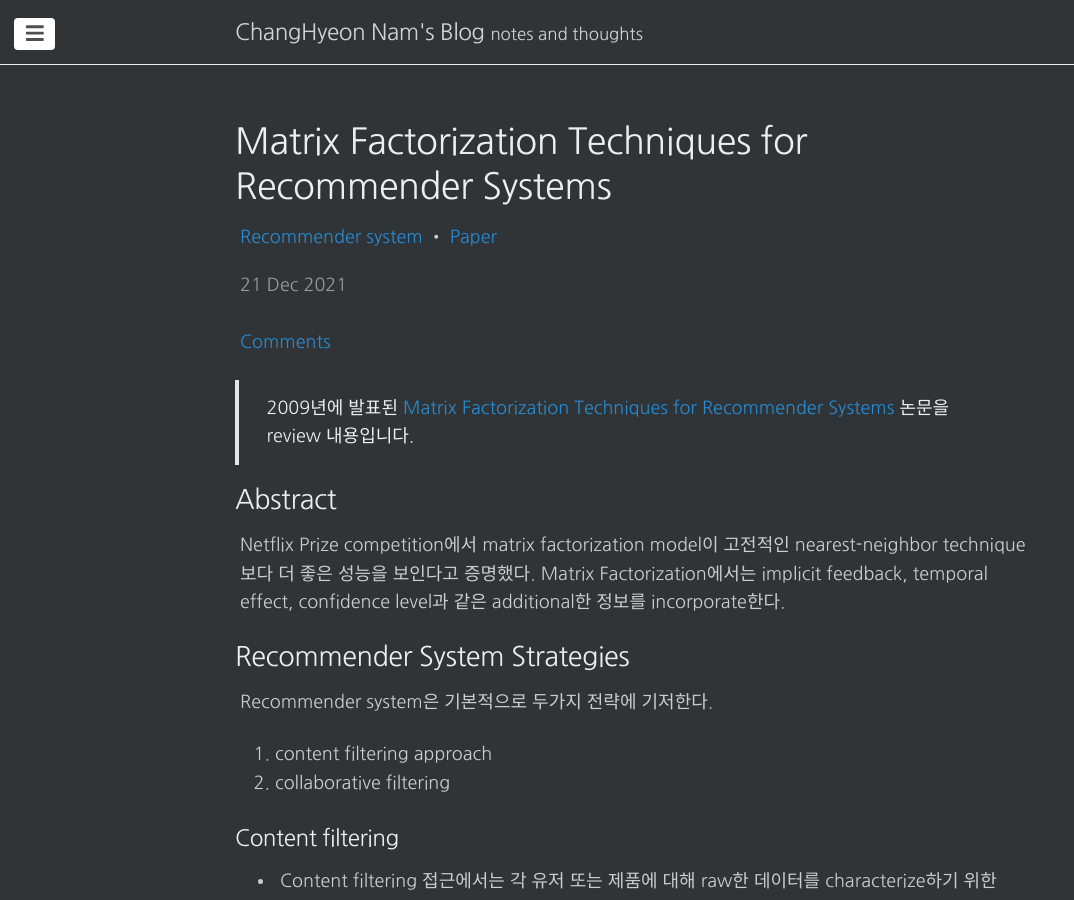
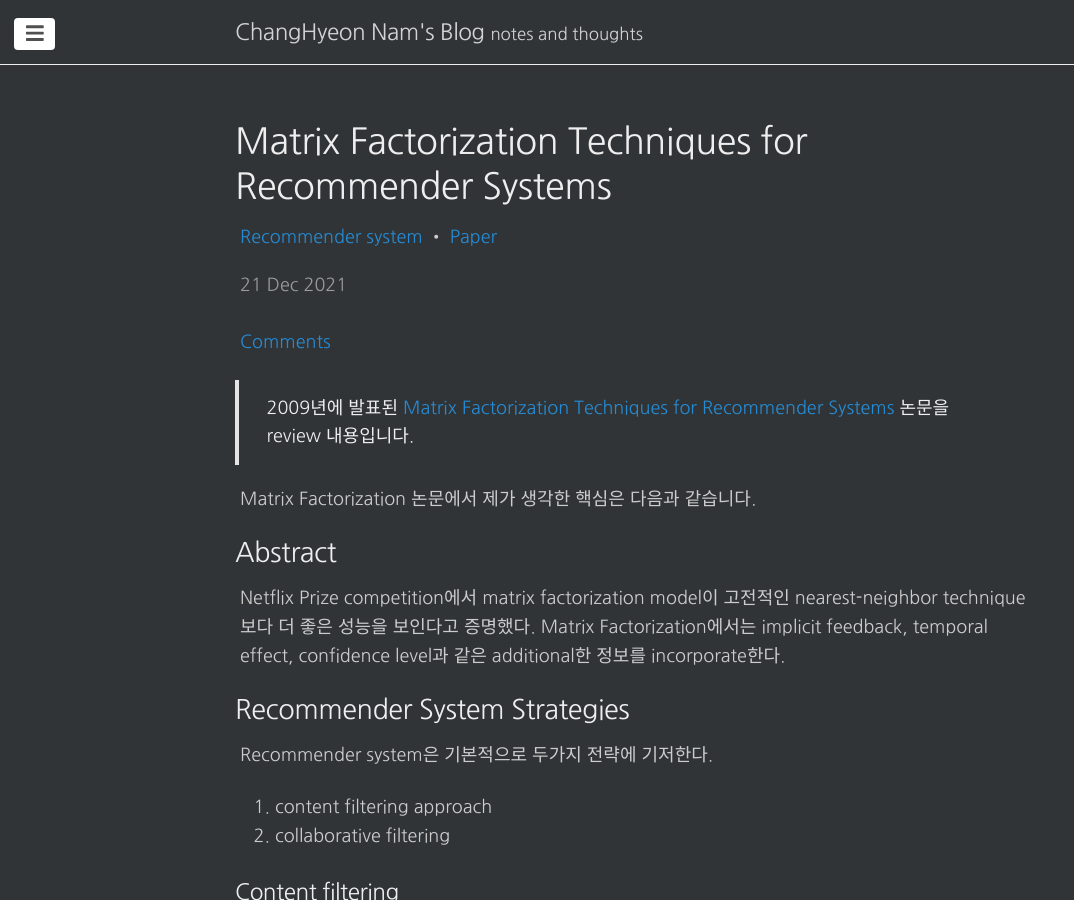
Before and after one commit to changhyeonnam/changhyeonnam.github.io, a Jekyll site: the page built from _posts/2021/2021-12-21-Matrix_Factorization.md, in a window 1280 px wide and 900 px high. Shown: the whole window, without its empty margins (0-1074 px from the left). Built offline with Jekyll 4.4.1, drawn with Linux system fonts in a browser that asks for light colours; nearby versions of some CDN libraries; formulas are drawn with MathJax 3; comment, search, counter and statistics services are not loaded.

Commit message:
update post

```diff
--- a/_posts/2021/2021-12-21-Matrix_Factorization.md
+++ b/_posts/2021/2021-12-21-Matrix_Factorization.md
@@ -12,6 +12,9 @@ comments: true
 
 > 2009년에 발표된 [Matrix Factorization Techniques for Recommender Systems](https://datajobs.com/data-science-repo/Recommender-Systems-[Netflix].pdf) 논문을 review 내용입니다.
 >
+
+Matrix Factorization 논문에서 제가 생각한 핵심은 다음과 같습니다.
+
 
 ## Abstract
 
```
Also changed, not shown: _posts/2021/2021-12-28-Neural_Collaborative_Filtering.md (+4 -0 lines).
